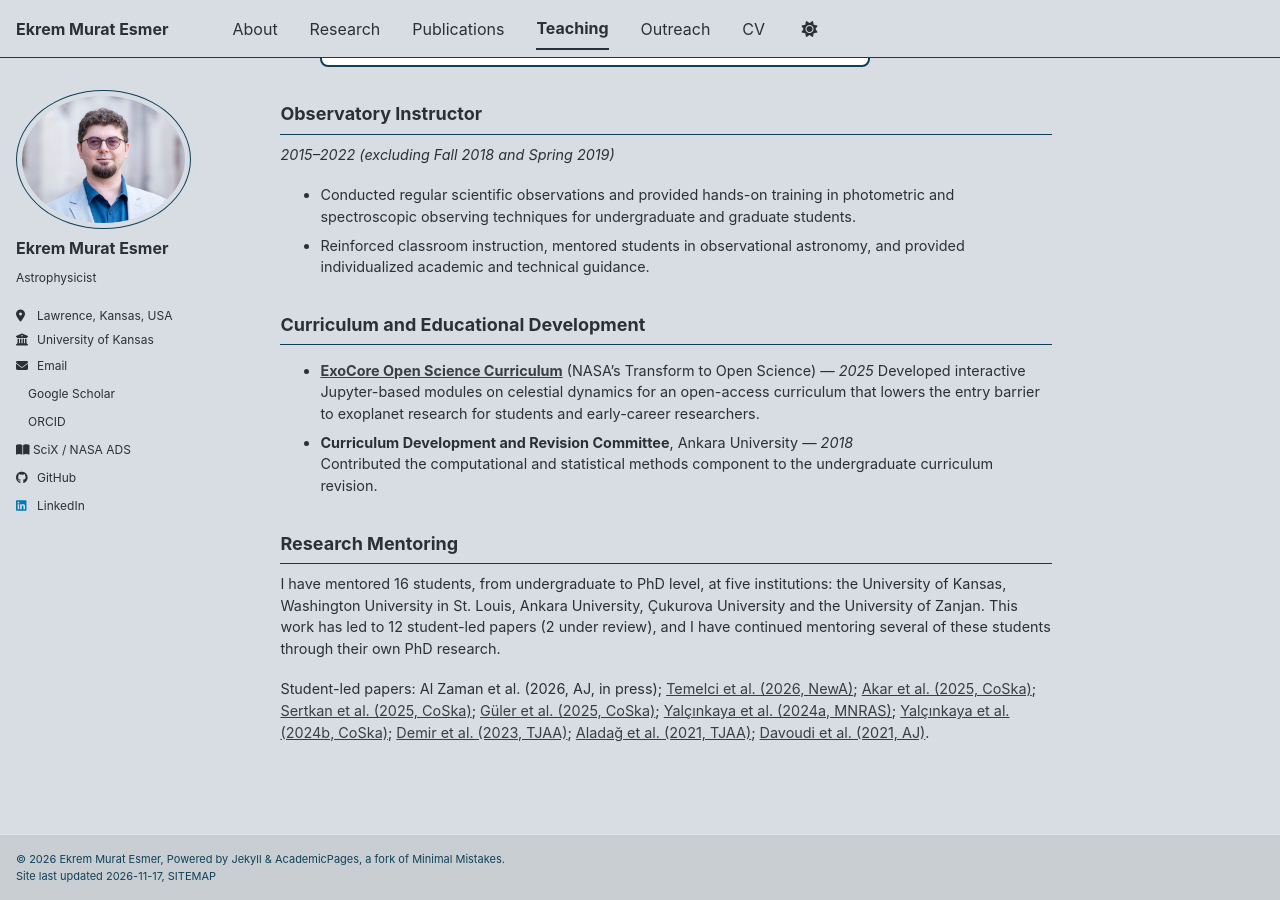
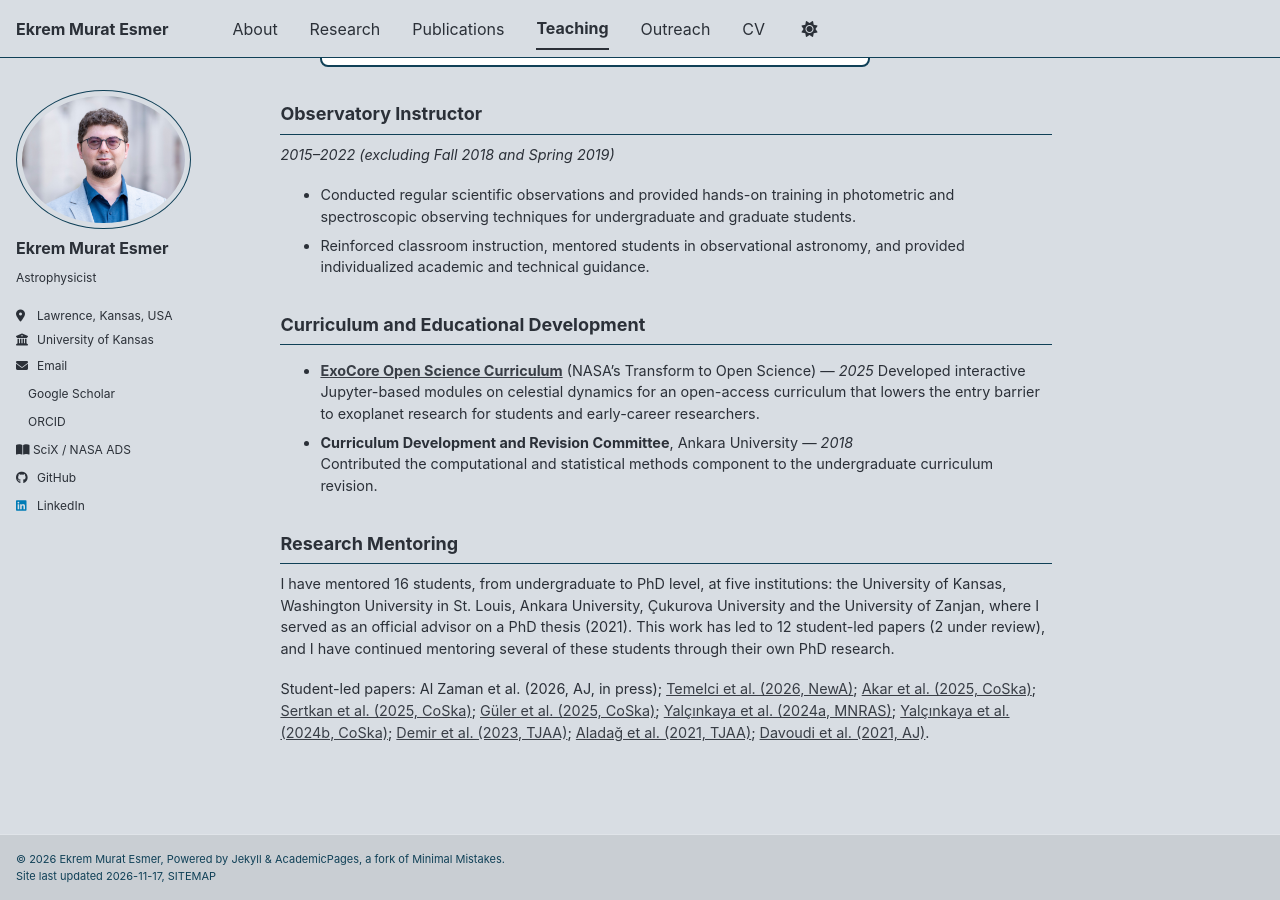
Before and after one commit to ekremesmer/ekremesmer.github.io, a Jekyll site: the page built from _pages/teaching.md, in a window 1280 px wide and 900 px high, scrolled down 930 px. Built offline with Jekyll 4.4.1, drawn with Linux system fonts in a browser that asks for light colours; a style sheet for code colours, icons or effects is not loaded.

Commit message:
Teaching: add thesis advisor role

```diff
--- a/_pages/teaching.md
+++ b/_pages/teaching.md
@@ -36,6 +36,6 @@ author_profile: true
 
 ## Research Mentoring
 
-I have mentored 16 students, from undergraduate to PhD level, at five institutions: the University of Kansas, Washington University in St. Louis, Ankara University, Çukurova University and the University of Zanjan. This work has led to 12 student-led papers (2 under review), and I have continued mentoring several of these students through their own PhD research.
+I have mentored 16 students, from undergraduate to PhD level, at five institutions: the University of Kansas, Washington University in St. Louis, Ankara University, Çukurova University and the University of Zanjan, where I served as an official advisor on a PhD thesis (2021). This work has led to 12 student-led papers (2 under review), and I have continued mentoring several of these students through their own PhD research.
 
 Student-led papers: Al Zaman et al. (2026, AJ, in press); [Temelci et al. (2026, NewA)](/publication/2026newa-12502533t/); [Akar et al. (2025, CoSka)](/publication/2025coska-55c-286a/); [Sertkan et al. (2025, CoSka)](/publication/2025coska-55c-301s/); [Güler et al. (2025, CoSka)](/publication/2025coska-55c-466g/); [Yalçınkaya et al. (2024a, MNRAS)](/publication/2024mnras-530-2475y/); [Yalçınkaya et al. (2024b, CoSka)](/publication/2024coska-54b-22y/); [Demir et al. (2023, TJAA)](/publication/2023tjaa-4s-401d/); [Aladağ et al. (2021, TJAA)](/publication/2021tjaa-2-28a/); [Davoudi et al. (2021, AJ)](/publication/2021aj-162-210d/).
```
